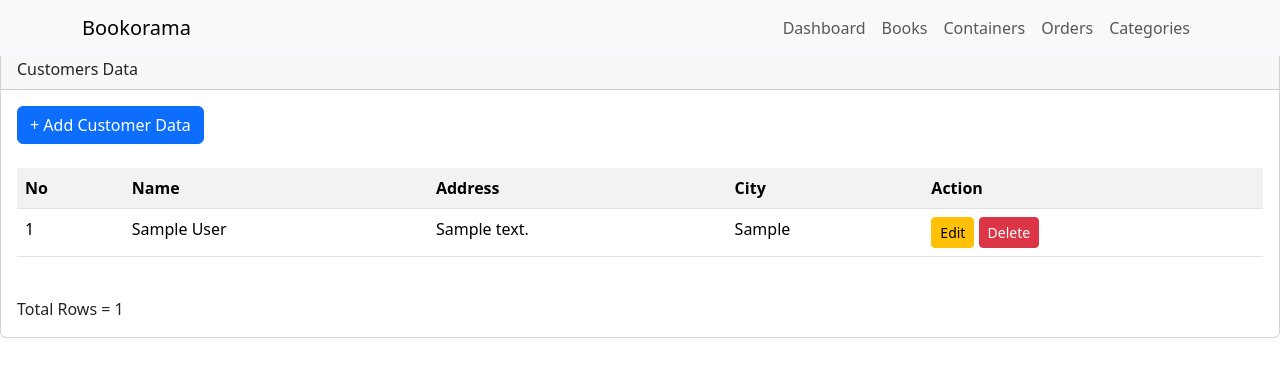
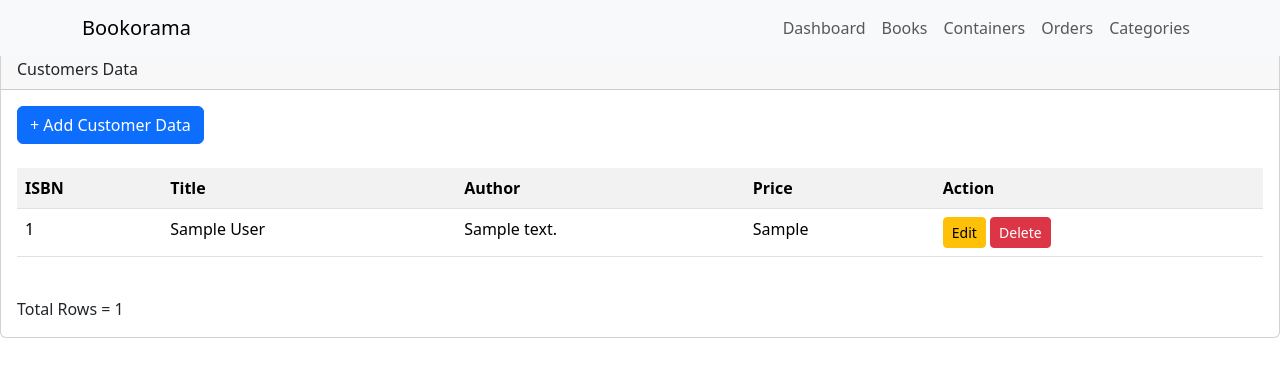
Before and after one commit to Kelompok-PBP/bookoramalite, a PHP site: page /view_customer2.php in a window 1280 px wide. Shown: the top 377 px of the page. Run offline with PHP 8.4, Linux system fonts and the light colour scheme; tables that the repository leaves empty or names only in its code hold one stand-in row (values such as "Sample post").

Commit message:
edit view_custromer2

```diff
--- a/view_customer2.php
+++ b/view_customer2.php
@@ -7,10 +7,10 @@
         <br>
         <table class="table table-striped">
             <tr>
-                <th>No</th>
-                <th>Name</th>
-                <th>Address</th>
-                <th>City</th>
+                <th>ISBN</th>
+                <th>Title</th>
+                <th>Author</th>
+                <th>Price</th>
                 <th>Action</th>
             </tr>
             <?php
```
